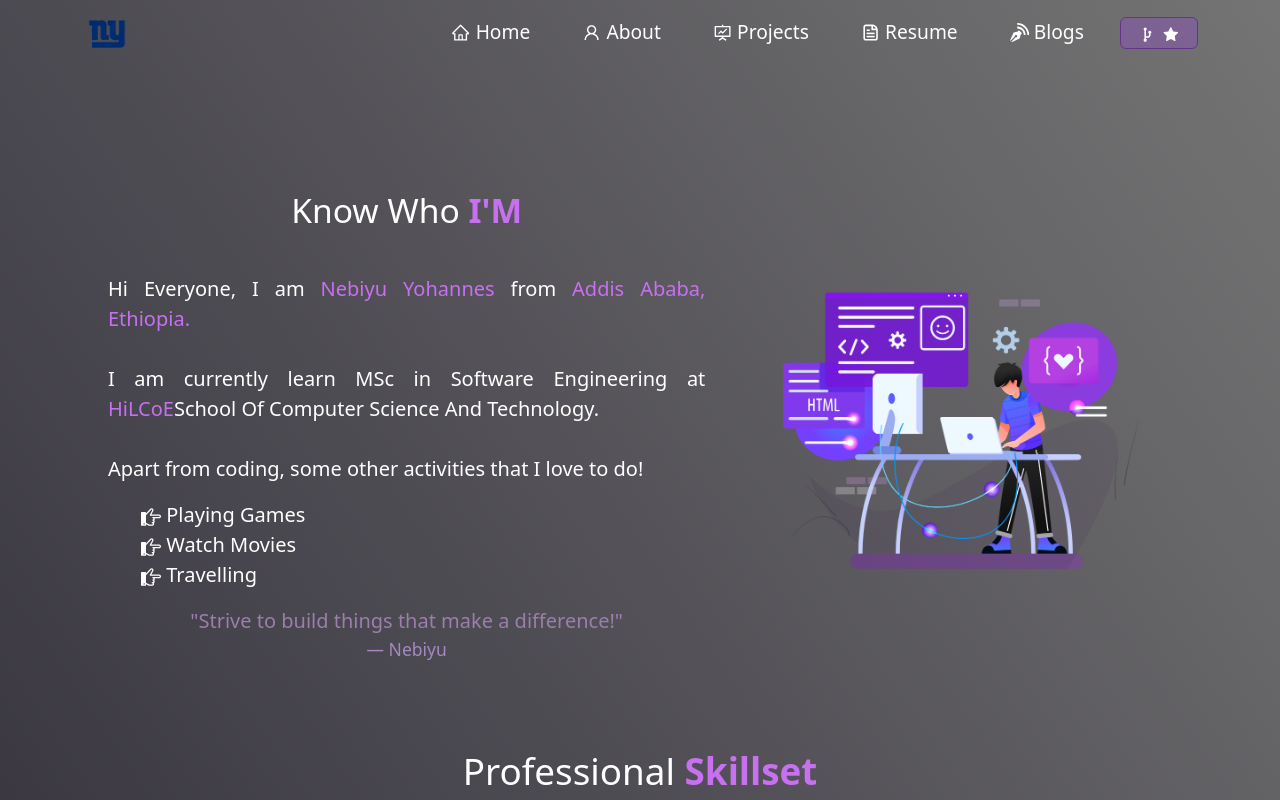
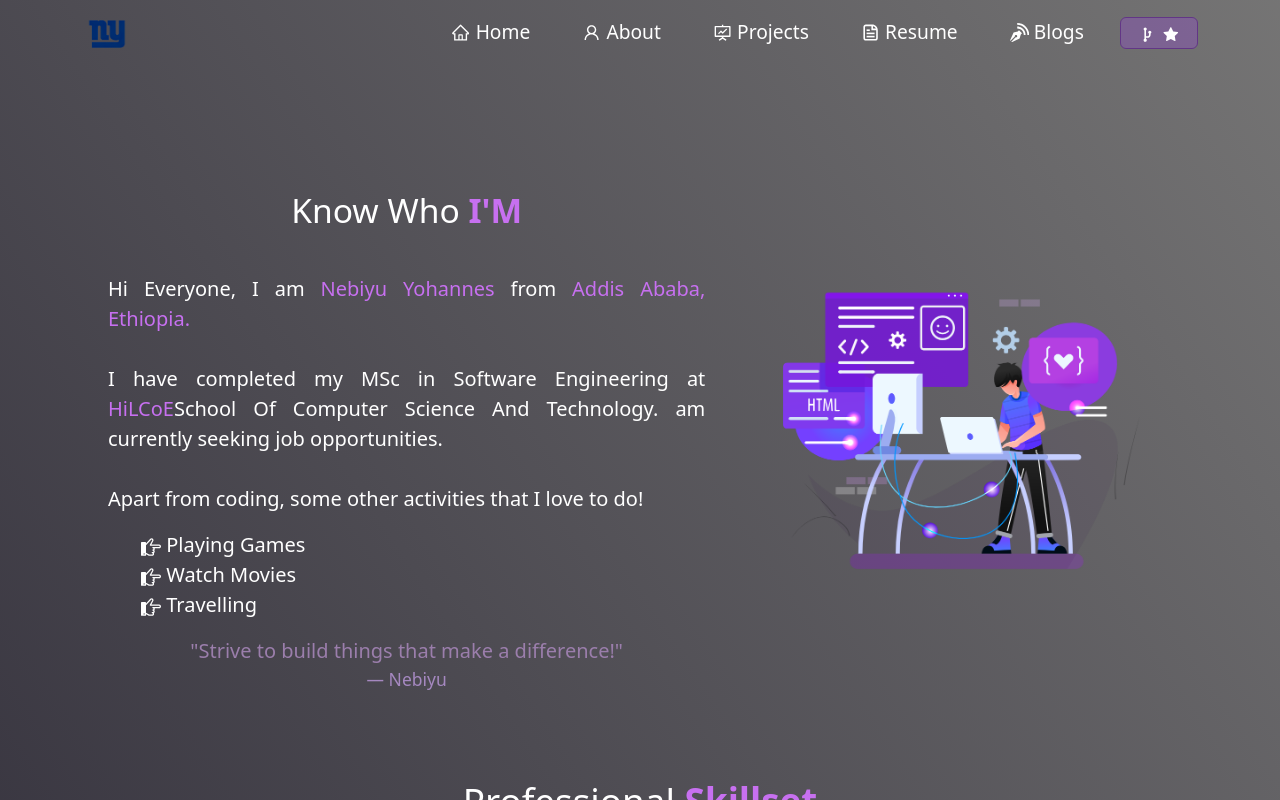
Before and after one commit to Nebajooo/Portfolio_NebiyuNew, a React (Create React App) app: page /about in a window 1280 px wide. Shown: the top 800 px of the page. Built offline with nearby package versions, Linux system fonts and the light colour scheme.

Commit message:
upload code

```diff
--- a/src/components/About/AboutCard.js
+++ b/src/components/About/AboutCard.js
@@ -12,9 +12,10 @@ function AboutCard() {
             from <span className="purple"> Addis Ababa, Ethiopia.</span>
             <br />
             {/* I am currently employed as a software developer at Juspay. */}
-            <br />I am currently learn MSc in Software Engineering at{" "}
+            <br />I have completed my MSc in Software Engineering at{" "}
             <span className="purple">HiLCoE</span>
-            School Of Computer Science And Technology.
+            School Of Computer Science And Technology. am currently seeking job
+            opportunities.
             <br />
             <br />
             Apart from coding, some other activities that I love to do!
```
